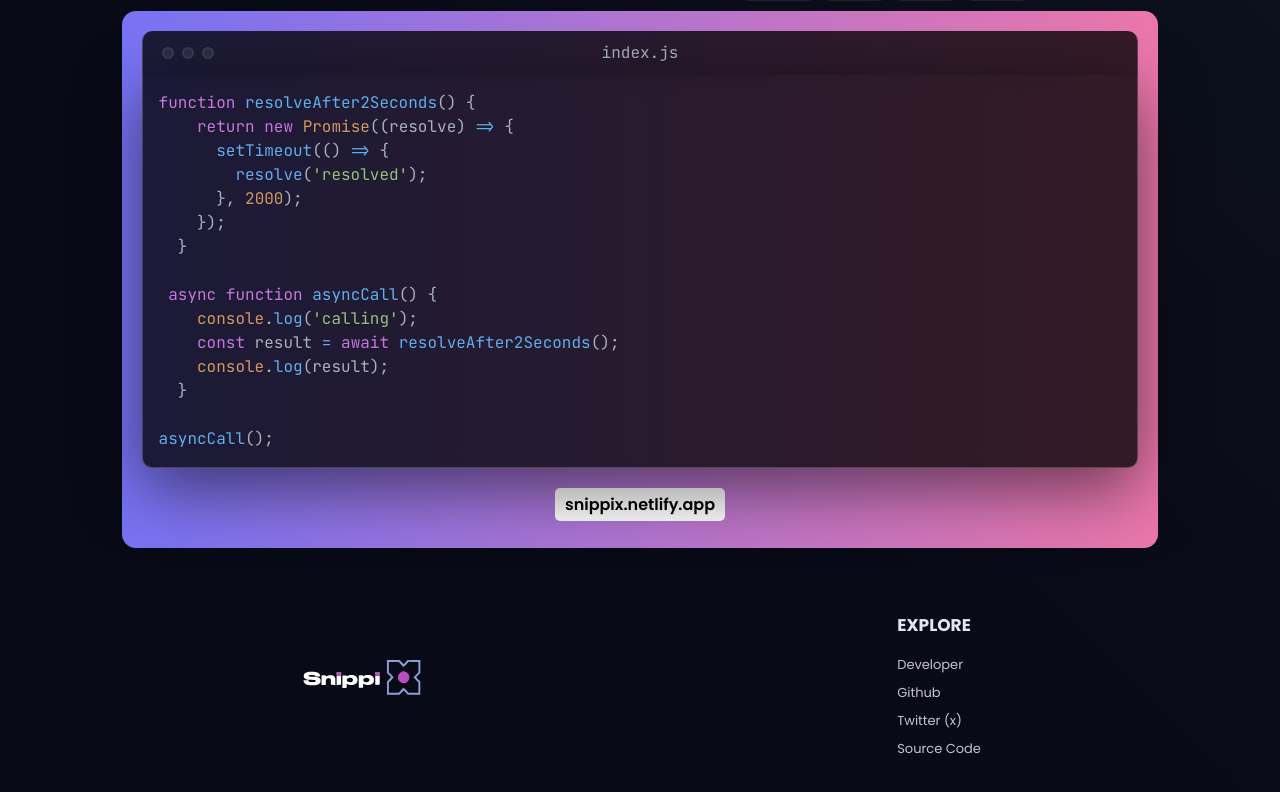
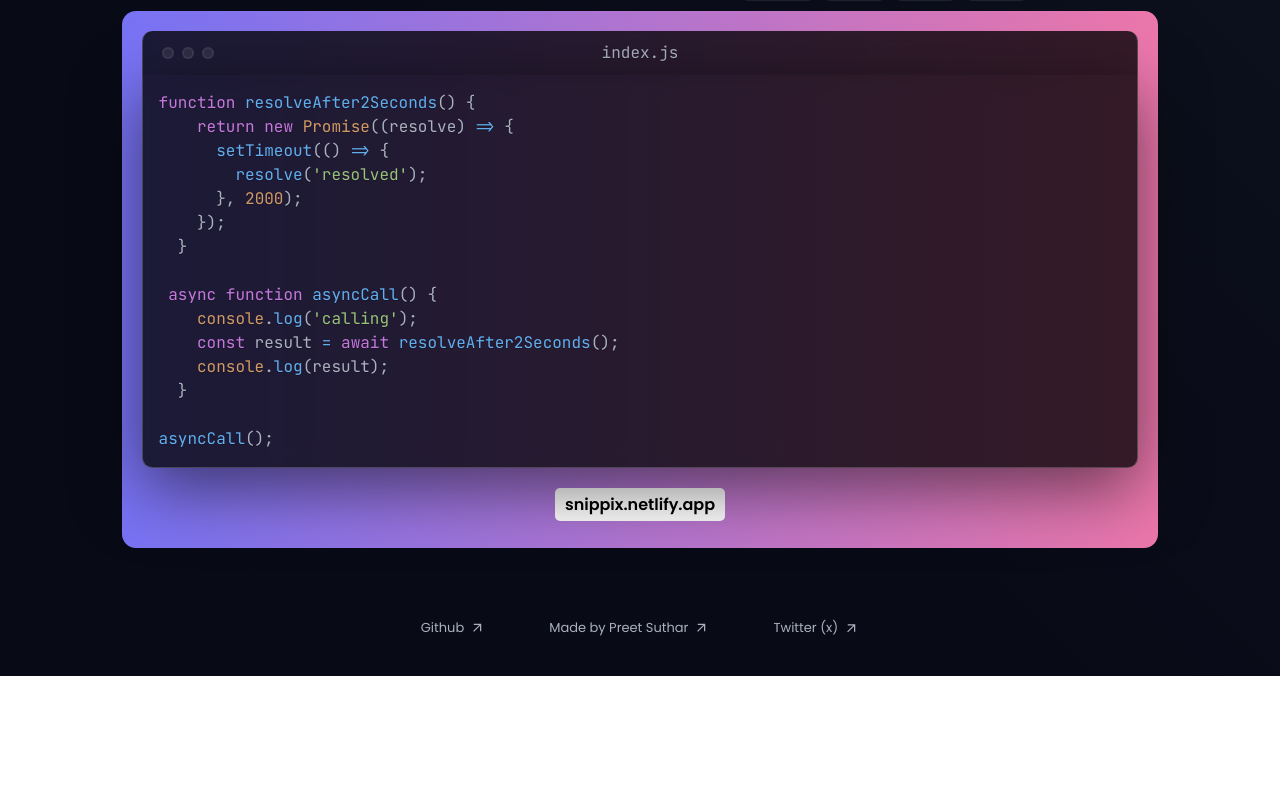
Before and after one commit to preetsuthar17/SnippiX, a Next.js app: page / in a window 1280 px wide. Shown: the part 755-1547 px from the top of the page. After the commit the page ends 1431 px from the top, so only its background shows below. Built offline with nearby package versions, Linux system fonts and the light colour scheme.

Commit message:
Update footer component with links and styles

```diff
--- a/src/components/Footer.js
+++ b/src/components/Footer.js
@@ -1,45 +1,63 @@
 import Link from "next/link";
-import snippixBanner from "../../public/snippix-banner.svg";
-import Image from "next/image";
-
 export const Footer = () => {
   return (
     <>
       <footer className="footer">
-        <div className="footer-header">
-          <Image
-            src={snippixBanner}
-            width={100}
-            height={100}
-            alt="snippix"
-            loading="lazy"
-          />
-        </div>
         <div className="footer-links">
           <div className="section-1">
-            <p>EXPLORE</p>
             <ul>
               <li>
-                <Link href="https://preetsuthar.me" target="_blank">
-                  Developer
+                <Link href="https://github.com/preetsuthar17" target="_blank">
+                  Github{" "}
+                  <span>
+                    <svg
+                      xmlns="http://www.w3.org/2000/svg"
+                      width="15"
+                      height="32"
+                      viewBox="0 0 24 24"
+                    >
+                      <path
+                        fill="currentColor"
+                        d="M6.4 18L5 16.6L14.6 7H6V5h12v12h-2V8.4z"
+                      />
+                    </svg>
+                  </span>
                 </Link>
               </li>
               <li>
-                <Link href="https://github.com/preetsuthar17" target="_blank">
-                  Github
+                <Link href="https://preetsuthar.me" target="_blank">
+                  Made by Preet Suthar{" "}
+                  <span>
+                    <svg
+                      xmlns="http://www.w3.org/2000/svg"
+                      width="15"
+                      height="32"
+                      viewBox="0 0 24 24"
+                    >
+                      <path
+                        fill="currentColor"
+                        d="M6.4 18L5 16.6L14.6 7H6V5h12v12h-2V8.4z"
+                      />
+                    </svg>
+                  </span>
                 </Link>
               </li>
               <li>
                 <Link href="https://x.com/preetsuthar17" target="_blank">
-                  Twitter (x)
-                </Link>
-              </li>
-              <li>
-                <Link
-                  href="https://github.com/preetsuthar17/SnippiX"
-                  target="_blank"
-                >
-                  Source Code
+                  Twitter (x){" "}
+                  <span>
+                    <svg
+                      xmlns="http://www.w3.org/2000/svg"
+                      width="15"
+                      height="15"
+                      viewBox="0 0 24 24"
+                    >
+                      <path
+                        fill="currentColor"
+                        d="M6.4 18L5 16.6L14.6 7H6V5h12v12h-2V8.4z"
+                      />
+                    </svg>
+                  </span>
                 </Link>
               </li>
             </ul>
--- a/src/styles/partials/_footer.scss
+++ b/src/styles/partials/_footer.scss
@@ -2,30 +2,35 @@
   display: flex;
   justify-content: space-around;
   padding: 2rem 0;
-  .footer-header {
-    img {
-      width: 8rem;
-      height: auto;
-    }
-  }
+  align-items: center;
   .footer-links {
     .section-1 {
+      align-items: center;
       display: flex;
-      flex-direction: column;
-      p {
-        font-weight: bold;
-        margin-bottom: 0.8rem;
-        font-size: 17px;
-      }
+      flex-direction: row;
       ul {
         display: flex;
+        align-items: center;
         list-style: none;
-        flex-direction: column;
-        gap: 3px;
+        flex-direction: row;
+        gap: 4rem;
         li {
           a {
             font-size: 13px;
-            opacity: 85%;
+            opacity: 75%;
+            transition: 0.2s ease all;
+            display: flex;
+            align-items: center;
+            gap: 6px;
+            &:hover {
+              span {
+                transform: scale(1.1);
+              }
+            }
+            span {
+              transition: all ease 0.2s;
+              display: flex;
+            }
             &:hover {
               opacity: 100%;
             }
```
